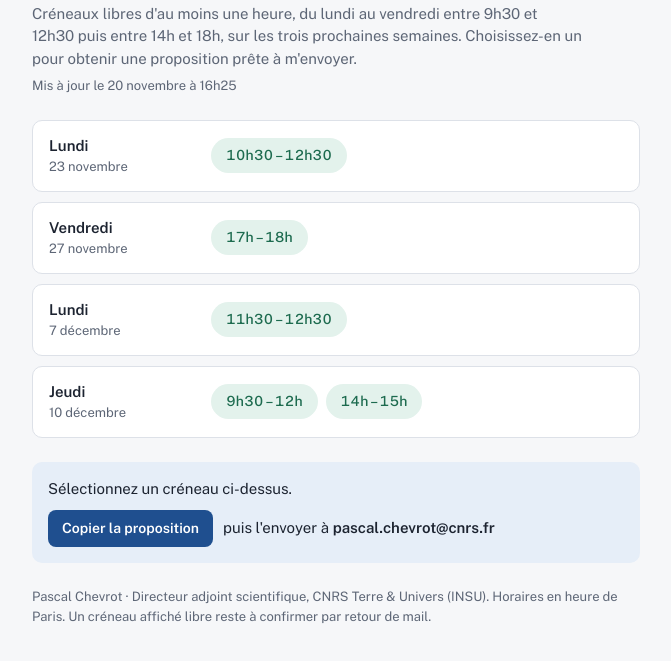
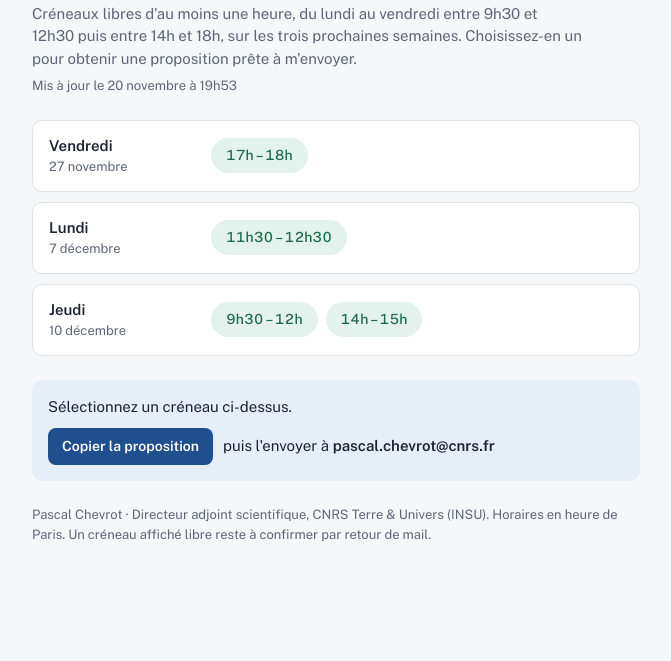
Before and after one commit to pascalchevrot/availabilities, a plain HTML site: page index.html in a window 1280 px wide. Shown: the part 93-754 px from the top of the page, without its empty margins (304-975 px from the left). Drawn offline with nearby package versions, Linux system fonts and the light colour scheme.

Commit message:
Mise à jour des disponibilités

```diff
--- a/index.html
+++ b/index.html
@@ -79,8 +79,8 @@ footer{font-size:13px;color:var(--muted)}
 <script>
 // Données : créneaux libres (heure de Paris), jours ouvrés avec disponibilités uniquement.
 // La tâche quotidienne ne modifie que UPDATED et FREE.
-const UPDATED = "2026-11-20T16:25:13+01:00";
-const FREE = {"2026-11-23":[["10:30","12:30"]],"2026-11-27":[["17:00","18:00"]],"2026-12-07":[["11:30","12:30"]],"2026-12-10":[["09:30","12:00"],["14:00","15:00"]]};
+const UPDATED = "2026-11-20T19:53:09+01:00";
+const FREE = {"2026-11-27":[["17:00","18:00"]],"2026-12-07":[["11:30","12:30"]],"2026-12-10":[["09:30","12:00"],["14:00","15:00"]]};
 const fmtH = s => { const [h,m]=s.split(":"); return (+h)+"h"+(m==="00"?"":m); };
 // Dates construites à midi UTC : le jour affiché ne dépend ni du fuseau ni de l'heure d'été.
 const noon = d => new Date(d+"T12:00:00Z");
```
